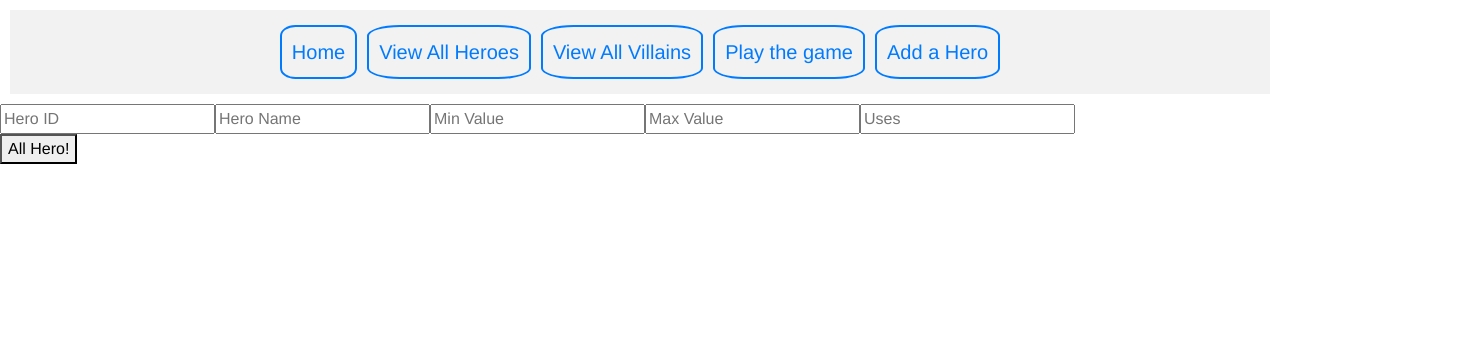
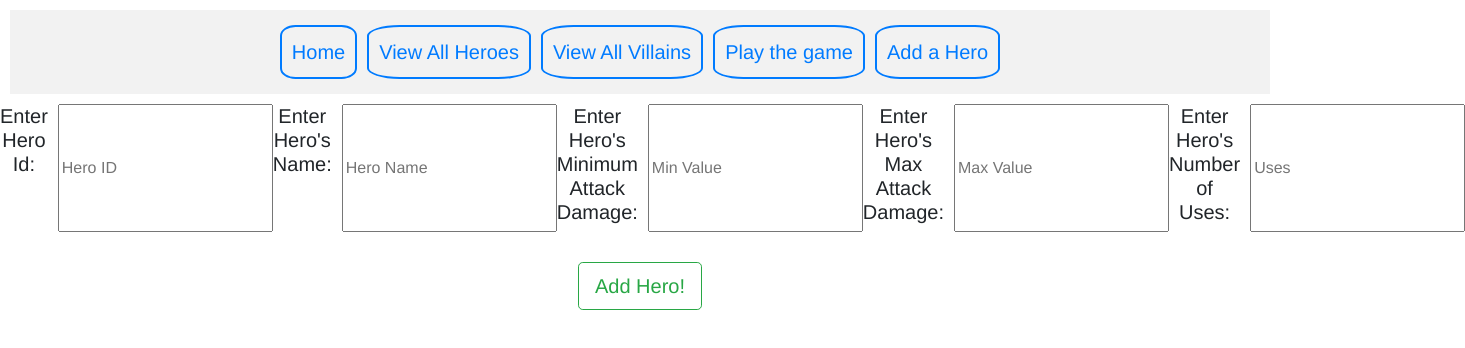
Before and after one commit to Agam-S/HeroApp-CertIV, an Angular app: page /addHero in a window 1280 px wide. Shown: the top 348 px of the page, 1465 px wide, since content can reach past the window. Built offline with nearby package versions, Linux system fonts and the light colour scheme.

Commit message:
more functionality + bootstrap

```diff
--- a/src/app/components/game/game.component.css
+++ b/src/app/components/game/game.component.css
@@ -15,7 +15,10 @@ button {
 }
 
 .border {
-  border-style: solid;
   display: block;
   font-size: 25px;
 }
+
+.log {
+  font-size: 30px;
+}
--- a/src/app/components/game/game.component.html
+++ b/src/app/components/game/game.component.html
@@ -8,7 +8,10 @@
       {{ hero.hname }}
     </option>
   </select>
-  <p class="border" *ngIf="heroSelected != null && villainSelected != null">
+  <p
+    class="border border-success d-inline-flex p-2"
+    *ngIf="heroSelected != null && villainSelected != null"
+  >
     MinValue: {{ heroSelected.minvalue }} || MaxValue:
     {{ heroSelected.maxvalue }} || Uses Left: {{ heroSelected.uses }}
   </p>
@@ -19,7 +22,10 @@
       {{ villain.vName }}
     </option>
   </select>
-  <p class="border" *ngIf="heroSelected != null && villainSelected != null">
+  <p
+    class="border border-danger d-inline-flex p-2"
+    *ngIf="heroSelected != null && villainSelected != null"
+  >
     HitPoints: {{ villainSelected.hitPoints }}
   </p>
 </div>
@@ -32,7 +38,7 @@
   {{ heroSelected.hname }} is attacking {{ villainSelected.vName }}
 </p>
 <p id="log" class="log" *ngIf="heroSelected != null && villainSelected != null">
-  {{ heroSelected.hname }} rolled {{ villainSelected.currentHP }} & attacked
+  {{ heroSelected.hname }} rolled {{ damage }} & attacked
   {{ villainSelected.vName }}
 </p>
 <div class="button">
@@ -40,7 +46,7 @@
     *ngIf="heroSelected != null && villainSelected != null"
     [disabled]="this.heroSelected.uses <= 0 ? true : null"
     id="fight"
-    class="fightBtn btn btn-dark"
+    class="fightBtn btn btn-lg btn-dark"
     (click)="Fight()"
   >
     Attack
--- a/src/app/components/game/game.component.ts
+++ b/src/app/components/game/game.component.ts
@@ -14,7 +14,8 @@ import { AllVillainsComponent } from '../all-villains/all-villains.component';
 export class GameComponent implements OnInit {
   heroList: Hero[];
   villainList: Villain[];
-  hero: Hero;
+  // hero: Hero;
+  damage: number;
   heroSelected: Hero;
   villainSelected: Villain;
 
@@ -58,11 +59,15 @@ export class GameComponent implements OnInit {
       // btn.setAttribute('disabled', 'null');
       // var randNum = this.hero.diceRoll();
       // var randNum = this.heroSelected.diceRoll();
-      var randNum = Math.floor(Math.random() * 5 - 0) + 0;
+      var randNum =
+        Math.floor(
+          Math.random() * this.heroSelected.maxvalue -
+            this.heroSelected.minvalue
+        ) + this.heroSelected.minvalue;
       if (randNum < this.villainSelected.hitPoints) {
         this.villainSelected.hitPoints -= randNum;
       } else if (randNum > this.villainSelected.hitPoints) {
-        alert('damage op af');
+        alert('Critical HIT !.. Villain Down !');
         this.villainSelected.hitPoints = 0;
       }
       if (this.heroSelected.uses > 0) {
@@ -71,6 +76,7 @@ export class GameComponent implements OnInit {
         // btn.setAttribute('disabled', 'true');
         this.heroSelected.uses = 0;
       }
+      this.damage = randNum;
       console.log(this.heroSelected.uses);
       console.log(this.villainSelected.hitPoints);
       console.log(randNum);
--- a/src/app/components/hero-structure/hero-structure.component.html
+++ b/src/app/components/hero-structure/hero-structure.component.html
@@ -1,4 +1,7 @@
 <div class="hero">
+  <p>
+    Id: <strong>{{ hero.hid }}</strong>
+  </p>
   <p>
     Name: <strong>{{ hero.hname }}</strong>
   </p>
--- a/src/app/components/new-hero/new-hero.component.css
+++ b/src/app/components/new-hero/new-hero.component.css
@@ -0,0 +1,22 @@
+.input,
+h5 {
+  display: inline-flex;
+  /* padding: 50px; */
+
+  text-align: center;
+}
+h5 {
+  display: flex;
+  padding-right: 10px;
+  justify-self: center;
+}
+
+.row,
+.button,
+.center {
+  text-align: center;
+}
+
+.button {
+  padding-top: 30px;
+}
--- a/src/app/components/new-hero/new-hero.component.html
+++ b/src/app/components/new-hero/new-hero.component.html
@@ -1,9 +1,21 @@
-<div class="input">
-  <input #hid type="number" id="hid" placeholder="Hero ID" />
-  <input #hname type="text" id="hname" placeholder="Hero Name" />
-  <input #minvalue type="number" id="minvalue" placeholder="Min Value" />
-  <input #maxvalue type="number" id="maxvalue" placeholder="Max Value" />
-  <input #uses type="number" id="uses" placeholder="Uses" />
+<div class="center">
+  <div class="row">
+    <div class="input col-lg-1">
+      <h5>Enter Hero Id:</h5>
+      <input #hid type="number" id="hid" placeholder="Hero ID" />
+      <h5>Enter Hero's Name:</h5>
+      <input #hname type="text" id="hname" placeholder="Hero Name" />
+      <h5>Enter Hero's Minimum Attack Damage:</h5>
+      <input #minvalue type="number" id="minvalue" placeholder="Min Value" />
+      <h5>Enter Hero's Max Attack Damage:</h5>
+      <input #maxvalue type="number" id="maxvalue" placeholder="Max Value" />
+      <h5>Enter Hero's Number of Uses:</h5>
+      <input #uses type="number" id="uses" placeholder="Uses" />
+    </div>
+  </div>
+  <div class="button">
+    <button class="btn btn-lg btn-outline-success" (click)="clickHero()">
+      Add Hero!
+    </button>
+  </div>
 </div>
-
-<button (click)="clickHero()">All Hero!</button>
--- a/src/app/components/new-hero/new-hero.component.ts
+++ b/src/app/components/new-hero/new-hero.component.ts
@@ -26,6 +26,22 @@ export class NewHeroComponent implements OnInit {
     let maxvalue = this.maxInput.nativeElement.value;
     let uses = this.usesInput.nativeElement.value;
 
+    if (
+      hid === '' ||
+      hname === '' ||
+      minvalue === '' ||
+      maxvalue === '' ||
+      uses === ''
+    ) {
+      alert('Please fill all the fields');
+      return;
+    } else if (
+      hid != null &&
+      hname != null &&
+      minvalue != null &&
+      maxvalue != null &&
+      uses != null
+    ) {
       this.hero = {
         hid: Number(hid),
         hname: hname,
@@ -38,3 +54,4 @@ export class NewHeroComponent implements OnInit {
         .subscribe((res) => console.log('Success', res));
     }
   }
+}
--- a/src/app/components/villain-structure/villain-structure.component.html
+++ b/src/app/components/villain-structure/villain-structure.component.html
@@ -1,4 +1,7 @@
 <div class="villain">
+  <p>
+    Id: <strong>{{ villain.villainID }}</strong>
+  </p>
   <p>
     Name: <strong>{{ villain.vName }}</strong>
   </p>
--- a/src/app/models/Hero.ts
+++ b/src/app/models/Hero.ts
@@ -25,10 +25,10 @@ export class Hero {
     this.usesRemaining = this.uses;
   }
 
-  diceRoll(): number {
-    return (
-      Math.floor(Math.random() * (this.maxvalue - this.minvalue + 1)) +
-      this.minvalue
-    );
-  }
+  // diceRoll(): number {
+  //   return (
+  //     Math.floor(Math.random() * (this.maxvalue - this.minvalue + 1)) +
+  //     this.minvalue
+  //   );
+  // }
 }
```
Lines whose indentation alone changed are shown as unchanged.
